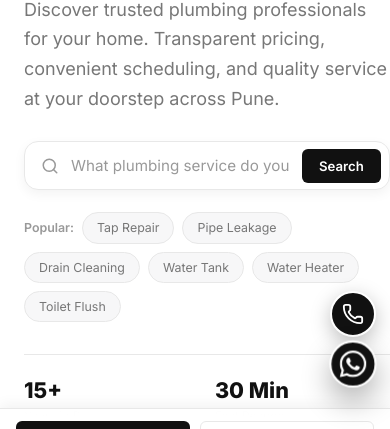
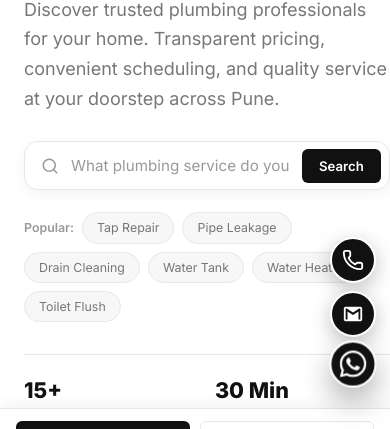
Before and after one commit to vailism/poona-plumbers, a plain HTML site: page index.html in a window 390 px wide. Shown: the part 373-802 px from the top of the page. Drawn offline with nearby package versions, Linux system fonts and the light colour scheme.

Commit message:
Add floating Gmail button to contact action group

```diff
--- a/index.html
+++ b/index.html
@@ -1382,6 +1382,9 @@
     <button type="button" class="floating-call-btn" onclick="openCallModal()" aria-label="Call 7378880404" title="Call Us">
       <i data-lucide="phone" style="width: 22px; height: 22px;"></i>
     </button>
+    <a href="mailto:Poonaplumber@gmail.com?subject=Plumbing%20Service%20Inquiry%20-%20Poona%20Plumbers" class="floating-gmail-btn" aria-label="Email Poonaplumber@gmail.com" title="Email Us">
+      <svg xmlns="http://www.w3.org/2000/svg" width="22" height="22" viewBox="0 0 24 24" fill="currentColor" aria-hidden="true"><path d="M20 18h-2V9.25L12 13 6 9.25V18H4V6h1.2l6.8 4.25L18.8 6H20m0-2H4c-1.11 0-2 .89-2 2v12a2 2 0 0 0 2 2h16a2 2 0 0 0 2-2V6a2 2 0 0 0-2-2Z"/></svg>
+    </a>
     <a href="https://wa.me/917378880404?text=Hi%20Poona%20Plumbers,%20I%20need%20plumbing%20services.%20Please%20share%20details." target="_blank" class="floating-whatsapp-btn" aria-label="Chat on WhatsApp" title="WhatsApp Us">
       <svg xmlns="http://www.w3.org/2000/svg" width="26" height="26" viewBox="0 0 24 24" fill="currentColor" aria-hidden="true"><path d="M17.472 14.382c-.297-.149-1.758-.867-2.03-.967-.273-.099-.471-.148-.67.15-.197.297-.767.966-.94 1.164-.173.199-.347.223-.644.075-.297-.15-1.255-.463-2.39-1.475-.883-.788-1.48-1.761-1.653-2.059-.173-.297-.018-.458.13-.606.134-.133.298-.347.446-.52.149-.174.198-.298.298-.497.099-.198.05-.371-.025-.52-.075-.149-.669-1.612-.916-2.207-.242-.579-.487-.5-.669-.51-.173-.008-.371-.01-.57-.01-.198 0-.52.074-.792.372-.272.297-1.04 1.016-1.04 2.479 0 1.462 1.065 2.875 1.213 3.074.149.198 2.096 3.2 5.077 4.487.709.306 1.262.489 1.694.625.712.227 1.36.195 1.871.118.571-.085 1.758-.719 2.006-1.413.248-.694.248-1.289.173-1.413-.074-.124-.272-.198-.57-.347m-5.421 7.403h-.004a9.87 9.87 0 01-5.031-1.378l-.361-.214-3.741.982.998-3.648-.235-.374a9.86 9.86 0 01-1.51-5.26c.001-5.45 4.436-9.884 9.888-9.884 2.64 0 5.122 1.03 6.988 2.898a9.825 9.825 0 012.893 6.994c-.003 5.45-4.437 9.884-9.885 9.884m8.413-18.297A11.815 11.815 0 0012.05 0C5.495 0 .16 5.335.157 11.892c0 2.096.547 4.142 1.588 5.945L.057 24l6.305-1.654a11.882 11.882 0 005.683 1.448h.005c6.554 0 11.89-5.335 11.893-11.893a11.82 11.82 0 00-3.48-8.413Z"/></svg>
     </a>
--- a/style.css
+++ b/style.css
@@ -2222,7 +2222,8 @@ button, input, select, textarea {
   z-index: 999;
 }
 
-.floating-call-btn {
+.floating-call-btn,
+.floating-gmail-btn {
   width: 54px;
   height: 54px;
   border-radius: 50%;
@@ -2235,11 +2236,14 @@ button, input, select, textarea {
   box-shadow: 0 6px 20px rgba(0, 0, 0, 0.25);
   cursor: pointer;
   transition: transform var(--transition-bounce), background var(--transition-fast);
-}
-
-.floating-call-btn:hover {
+  text-decoration: none;
+}
+
+.floating-call-btn:hover,
+.floating-gmail-btn:hover {
   transform: scale(1.1);
   background: var(--text-primary);
+  color: var(--white);
 }
 
 .floating-contact-group .floating-whatsapp-btn {
@@ -2442,7 +2446,9 @@ button, input, select, textarea {
     right: 14px;
     gap: 8px;
   }
-  .floating-call-btn, .floating-contact-group .floating-whatsapp-btn {
+  .floating-call-btn,
+  .floating-gmail-btn,
+  .floating-contact-group .floating-whatsapp-btn {
     width: 46px;
     height: 46px;
   }
```
